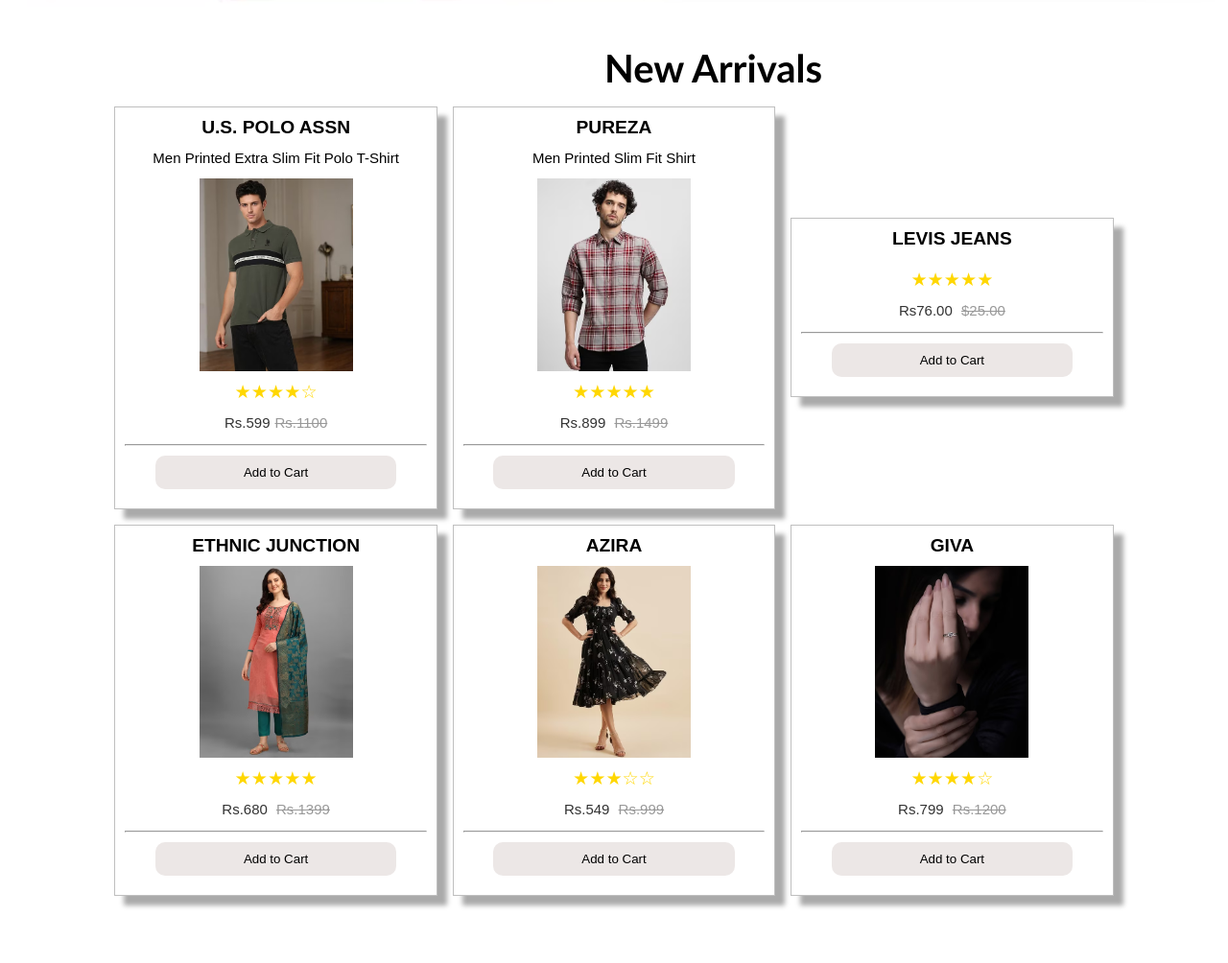
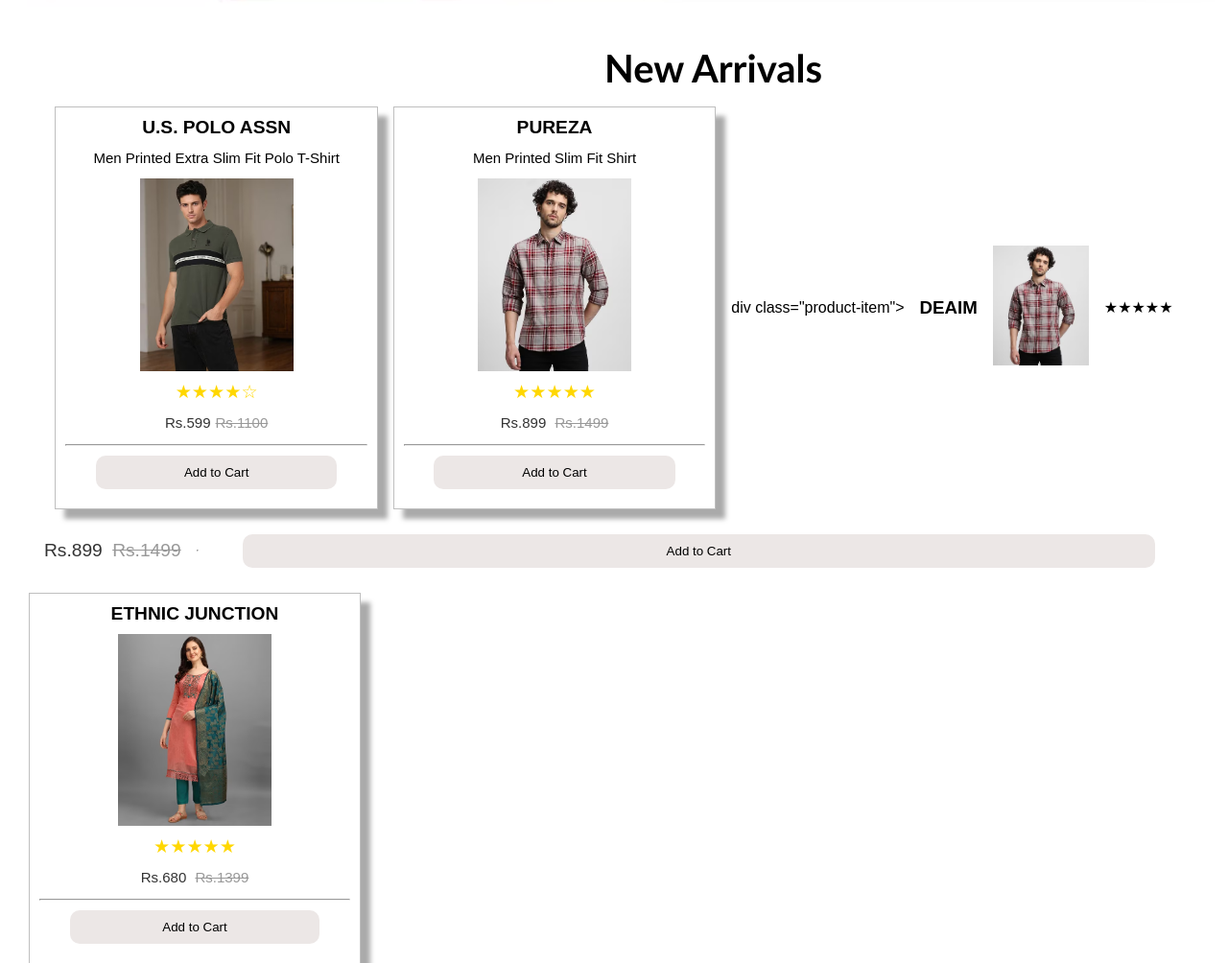
Before and after one commit to varshachamakura/Project-Work, a plain HTML site: page code.html in a window 1280 px wide. Shown: the part 1232-2236 px from the top of the page at 96% size. Drawn offline with Linux system fonts and the light colour scheme.

Commit message:
Update code.html

```diff
--- a/code.html
+++ b/code.html
@@ -112,17 +112,18 @@
                     <p class="price">Rs.899 <span class="original-price">Rs.1499</span></p><hr>
                     <button class="pd">Add to Cart</button>
                 </div>
-                <div class="product-item">
-                    <h3>LEVIS JEANS</h3>
-                    <a href="mj.html">
-                        <img src="./images/men/jeans/levis.jpg" alt="" width="100px">
+                div class="product-item">
+                    <h3>DEAIM</h3>
+                    <a href="mshirt.html">
+                        <img src="./images/men/shirts/den.jpg" alt="" width="100px">
                     </a>
                     <div class="rating">
                         <span>&#9733;&#9733;&#9733;&#9733;&#9733;</span>
                     </div>
-                    <p class="price">Rs76.00 <span class="original-price">$25.00</span></p><hr>
+                    <p class="price">Rs.899 <span class="original-price">Rs.1499</span></p><hr>
                     <button class="pd">Add to Cart</button>
                 </div>
+
                 <div class="product-item">
                     <div class="wishlist"><i class="fas fa-heart"></i></div>
                     <h3>ETHNIC JUNCTION</h3>
```
